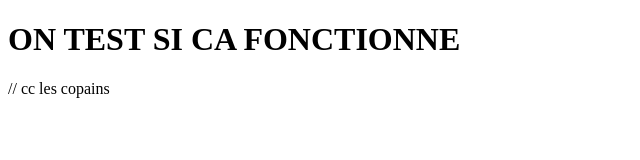
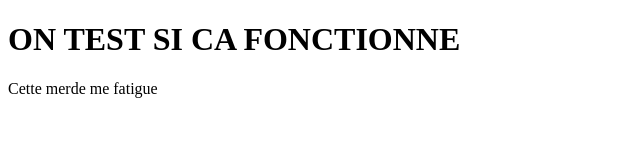
Before and after one commit to koulba/ProgServ2, a plain HTML site: page index.html in a window 1280 px wide. Shown: the full height of the page, 0-640 px from the left. Drawn offline with Linux system fonts and the light colour scheme.

Commit message:
test14252135

```diff
--- a/index.html
+++ b/index.html
@@ -7,7 +7,6 @@
 </head>
 <body>
     <h1>ON TEST SI CA FONCTIONNE</h1>
+    <p>Cette merde me fatigue</p>
 </body>
 </html>
-
-// cc les copains
```
